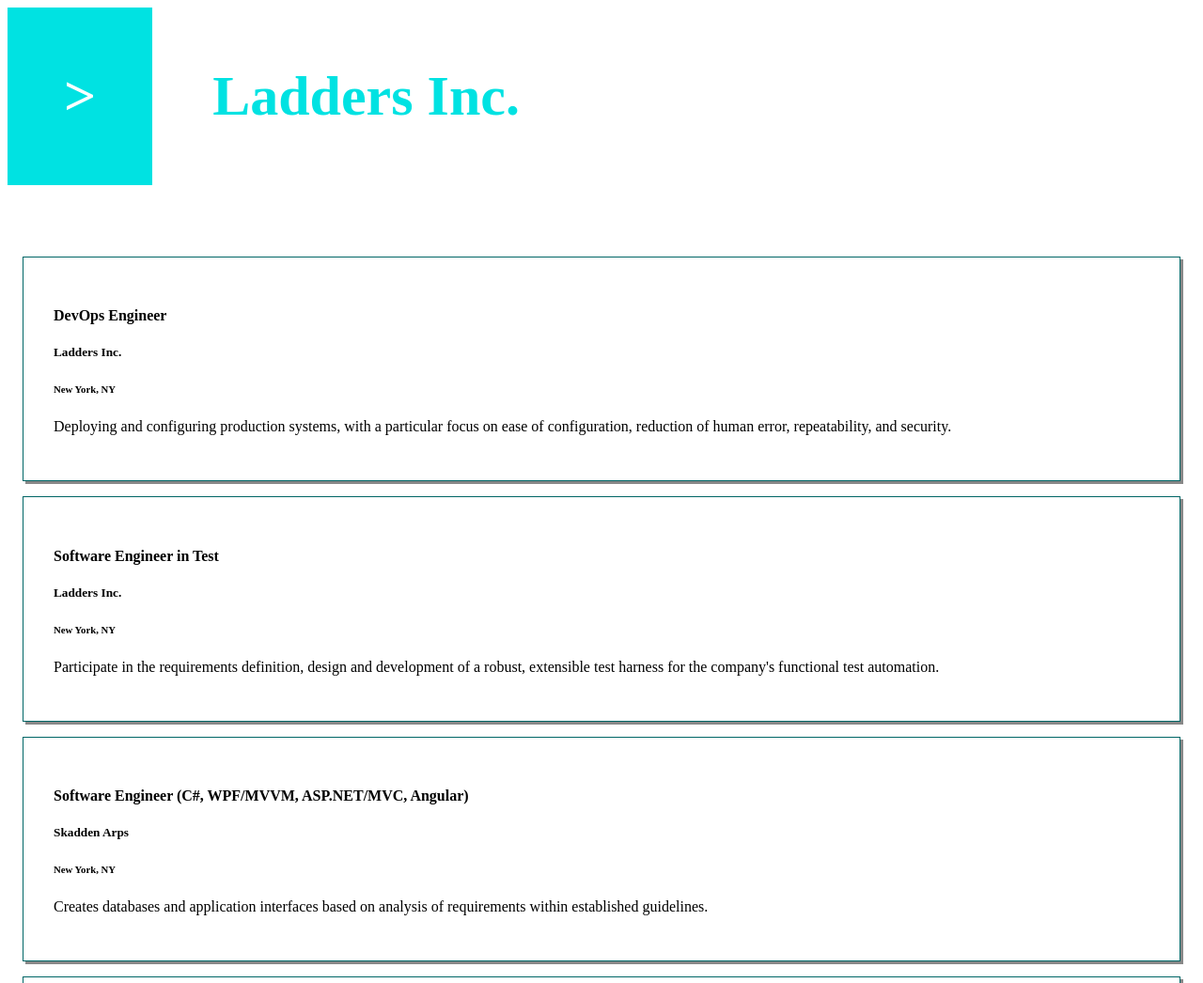
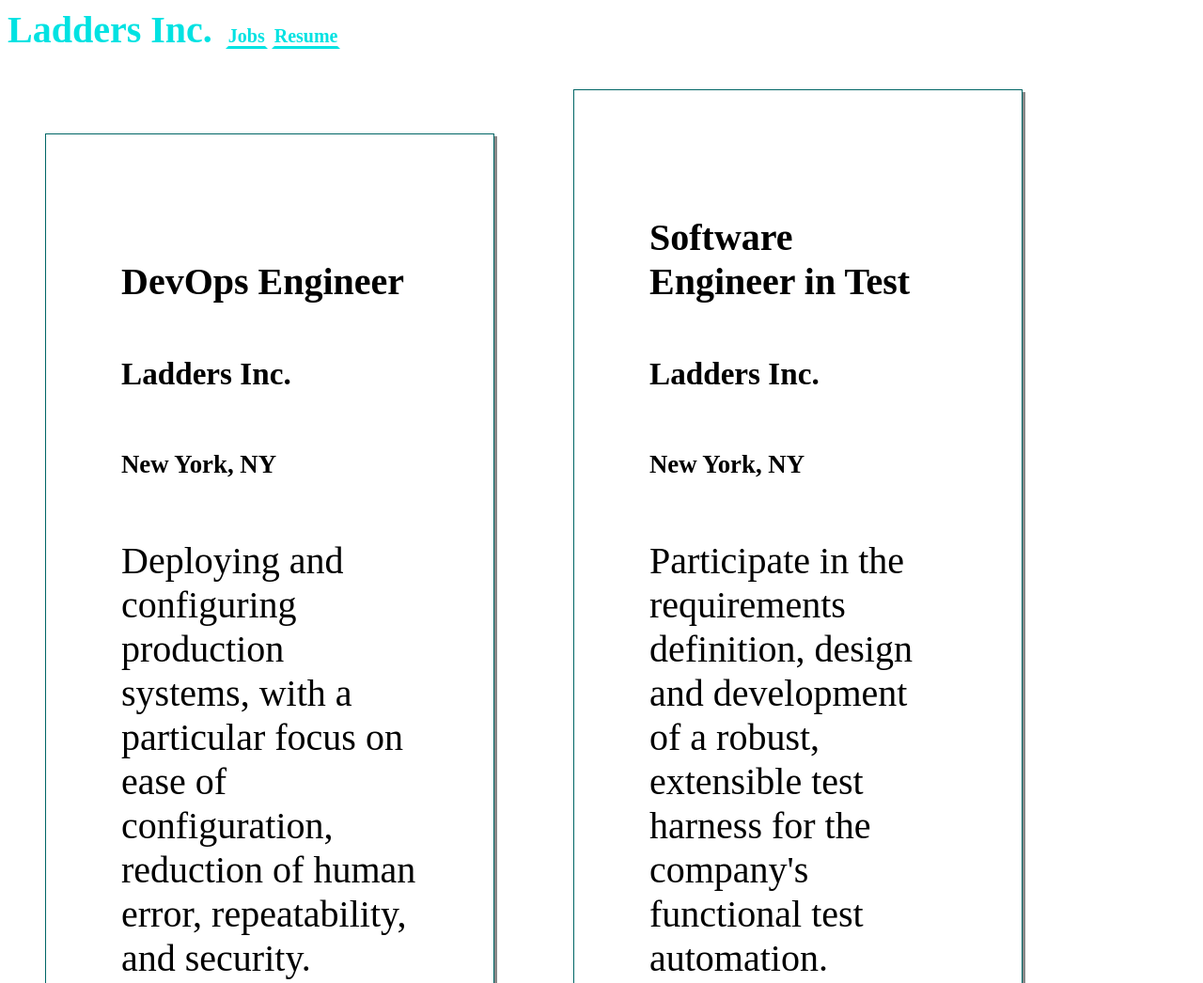
Before and after one commit to asaki444/mobilefirstdesign, a plain HTML site: page index.html in a window 1280 px wide. Shown: the top 1046 px of the page at 94% size. Drawn offline with Linux system fonts and the light colour scheme.

Commit message:
added styling for diff display sizes

```diff
--- a/index.html
+++ b/index.html
@@ -6,15 +6,16 @@
 <link rel="stylesheet" type="text/css" href="style.css">
 </head>
 <body>
-
+  <div class="navigation"></div>
         <h3 id="exit" onClick="toggleMenu()">></h3>
         <h3 id="name">Ladders Inc.</h3>
     <div class="hide">
-        <ul id="navigation">
+        <ul>
             <li><a href="/">Jobs</a></li>
             <li><a href="/resume">Resume</a></li>
         </ul>
     </div>
+   </div>
     <div id="jobs">
 
     </div>
--- a/jobs.js
+++ b/jobs.js
@@ -1,4 +1,4 @@
-let  jobsJSON = [
+const jobsJSON = [
     {title: "DevOps Engineer",
     company:"Ladders Inc.",
     location: "New York, NY",
--- a/style.css
+++ b/style.css
@@ -29,13 +29,15 @@
 #exit, #name{
     font-size: 60px;
     text-align: center;
-    padding: 1em;
     color:white;
     margin-top:0px;
     background-color: #00e2e2;
     display: inline-block;
 }
 
+#exit{
+    padding: 1em;
+}
 
 #name{
     background-color: white;
@@ -53,3 +55,53 @@
    margin: 1em;
    box-shadow: 3px 3px #888888;
 }
+
+@media only screen and (min-device-width : 768px) and (max-device-width : 1024px) {
+       .details{
+           font-size: 40px;
+       }
+
+    }
+
+@media only screen and (min-device-width : 768px) and (max-device-width : 1024px) and (orientation : portrait) and (-webkit-min-device-pixel-ratio : 2) {
+        /* Styles */
+
+}
+        /* Desktops and laptops ----------- */
+@media only screen  and (min-width : 1224px) {
+        #exit{
+            display:none;
+        }
+
+
+
+     #name{
+        padding: 0;
+        font-size: 40px;
+        display:inline;
+
+      }
+
+
+    .hide {
+         border-bottom-color: none;
+         display: inline;
+     }
+
+     ul li{
+        font-size: 20px;
+        display:inline;
+        padding:0;
+     }
+
+     ul{
+         display: inline-block;
+         margin-left: 10px;
+
+     }
+
+     .details{
+        display:inline-block;
+        width: 25%;
+     }
+  }
```
